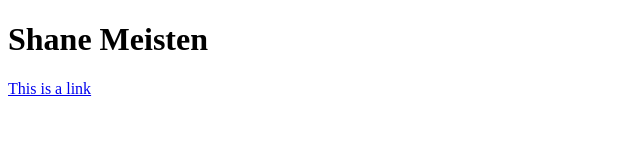
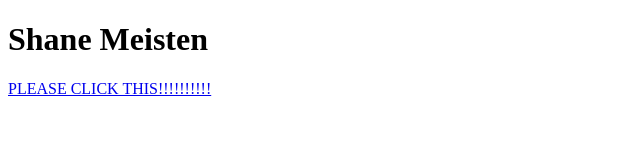
Before and after one commit to ShaneMeisten/ShaneMeisten.github.io, a plain HTML site: page index.html in a window 1280 px wide. Shown: the whole page, without its empty margins (0-640 px from the left). Drawn offline with Linux system fonts and the light colour scheme.

Commit message:
The best link

```diff
--- a/index.html
+++ b/index.html
@@ -5,6 +5,6 @@
   </head>
   <body>
     <h1>Shane Meisten</h1>
-    <a href="https://www.w3schools.com">This is a link</a>
+    <a href="https://www.google.com/search?client=opera-gx&q=rick+roll&sourceid=opera&ie=UTF-8&oe=UTF-8#">PLEASE CLICK THIS!!!!!!!!!!</a>
   </body>
 </html>
```
